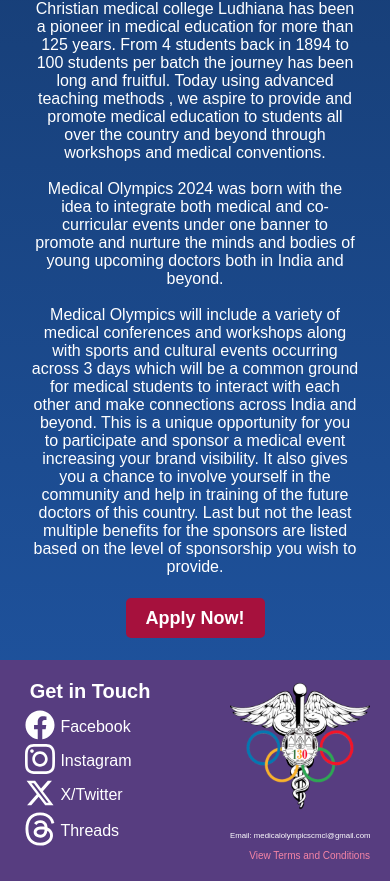
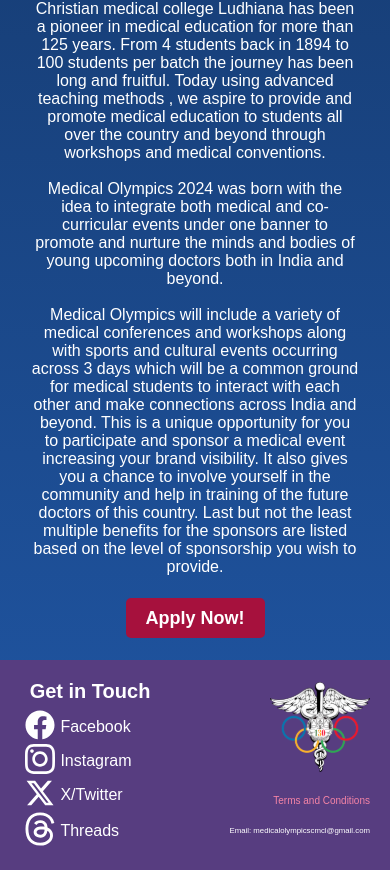
Before and after one commit to shubhbansal9/jwc-website, a React (Create React App) app: page / in a window 390 px wide. Shown: the part 2226-3107 px from the top of the page. Built offline with nearby package versions, Linux system fonts and the light colour scheme.

Commit message:
minor ui changes

```diff
--- a/src/components/footer.css
+++ b/src/components/footer.css
@@ -74,6 +74,10 @@
   /* Style for the footer contact information */
   .footer-right {
     text-align: right;
+    align-items: flex-end;
+    display: flex;
+    flex-direction: column;
+
   }
 
   /* Style for the social media handles */
@@ -120,8 +124,9 @@
   .terms-link{
     text-decoration: none;
     color: #F484A5;
-    font-size: small;
+    font-size: 16px;
   }
+
   @media screen and (max-width: 1000px) {
     .row{
       flex-direction: column;
@@ -144,5 +149,10 @@
     }
     .terms-link{
       font-size: x-small;
+      margin-top: 15%;
+    }
+    .logo-right{
+      height: 50%;
+      width: 50%;
     }
   }
--- a/src/components/footer.js
+++ b/src/components/footer.js
@@ -51,9 +51,10 @@ const Footer = () => {
             </div>
           </div>
          <div className="footer-right">
-        <img src={cmcLogo} alt="Medical Olympics Logo" />
+        <img className='logo-right' src={cmcLogo} alt="Medical Olympics Logo" />
+        <a className='terms-link' href="https://www.jwcmedicalolympics.com/register#terms-and-conditions">Terms and Conditions</a>
         <p>Email: medicalolympicscmcl@gmail.com</p>
-        <a className='terms-link' href="https://www.jwcmedicalolympics.com/register#terms-and-conditions">View Terms and Conditions</a>
+
 
       </div>
     </div>
```
